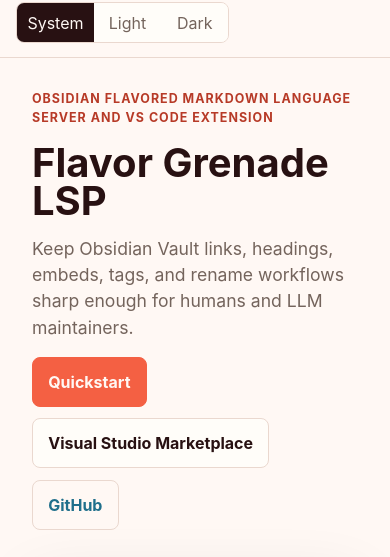
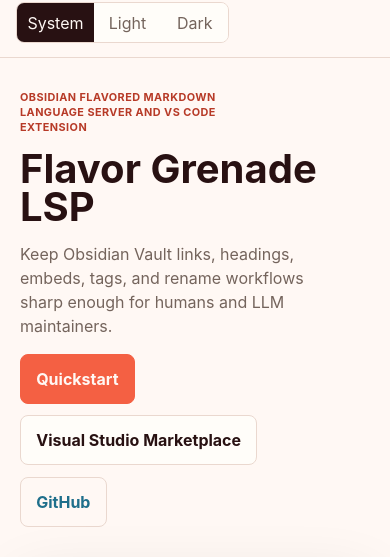
Before and after one commit to alisonaquinas/flavor-grenade-lsp, a Svelte app in the folder website/: page / in a window 390 px wide. Shown: the part 169-726 px from the top of the page. Built offline with nearby package versions, Linux system fonts and the light colour scheme.

Commit message:
fix(website): tighten mobile hero layout

```diff
--- a/website/src/styles/global.scss
+++ b/website/src/styles/global.scss
@@ -395,4 +395,27 @@
   .site-footer {
     grid-template-columns: 1fr;
   }
+
+  .hero-shell {
+    overflow: hidden;
+    padding-inline: clamp(1.25rem, 5vw, 2rem);
+  }
+
+  .eyebrow {
+    font-size: 0.68rem;
+    letter-spacing: 0.04em;
+    line-height: 1.35;
+    max-width: 30ch;
+    word-break: break-word;
+  }
+
+  .hero-lede {
+    font-size: 1rem;
+    max-width: 31ch;
+  }
+
+  .hero-actions {
+    align-items: flex-start;
+    flex-direction: column;
+  }
 }
```
Also changed, not shown: 2 other files (tests, documents, lock files or other folders).
